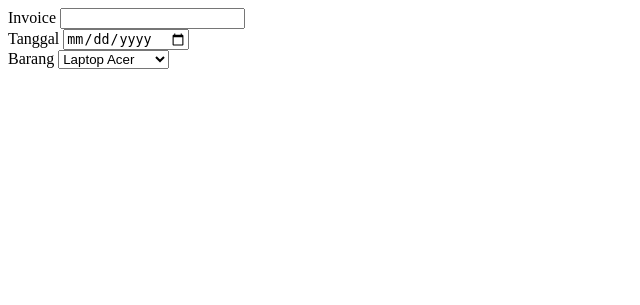
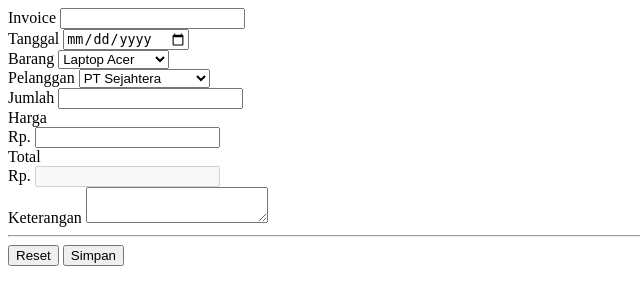
Before and after one commit to AdityaIbnu13/projek_sia, a PHP site: page / in a window 1280 px wide. Shown: the top 305 px of the page, without its empty margins (0-640 px from the left). Run offline with PHP 8.4, Linux system fonts and the light colour scheme.

Commit message:
update penjualan/index.php

```diff
--- a/modul/penjualan/index.php
+++ b/modul/penjualan/index.php
@@ -18,6 +18,44 @@
                     </select>
                 </div>
             </div>
+            <div class="row mb-3">
+                <div class="col-md-4">
+                    <label for="pelanggan" class="form-label">Pelanggan</label>
+                    <select name="pelanggan" class="form-select">
+                        <option value="1">PT Sejahtera</option>
+                        <option value="2">CV Maju Bersama</option>
+                    </select>
+                </div>
+                <div class="col-md-2">
+                    <label for="jumlah" class="form-label">Jumlah</label>
+                    <input type="number" class="form-control" name="jumlah">
+                </div>
+                <div class="col-md-3">
+                    <label for="harga" class="form-label">Harga</label>
+                    <div class="input-group">
+                        <span class="input-group-text">Rp.</span>
+                        <input type="number" class="form-control" name="harga">
+                    </div>
+                </div>
+                <div class="col-md-3">
+                    <label for="total" class="form-label">Total</label>
+                    <div class="input-group">
+                        <span class="input-group-text">Rp.</span>
+                        <input type="number" class="form-control" name="total" disabled>
+                    </div>
+                </div>
+            </div>
+            <div class="row">
+                <div class="col-md-12">
+                    <label for="keterangan" class="form-label">Keterangan</label>
+                    <textarea name="keterangan" class="form-control"></textarea>
+                </div>
+            </div>
+            <hr class="text-secondary">
+            <div class="text-end">
+                <button type="reset" class="btn btn-secondary">Reset</button>
+                <button type="submit" class="btn btn-primary">Simpan</button>
+            </div>
         </form>
     </div>
 </div>
```
